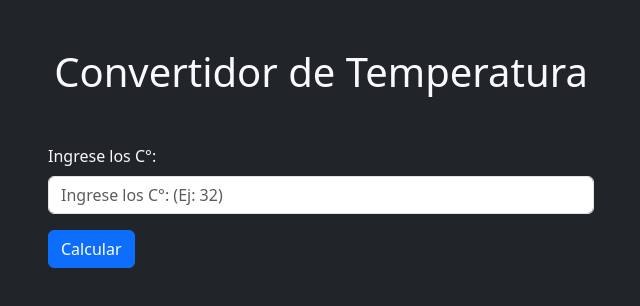
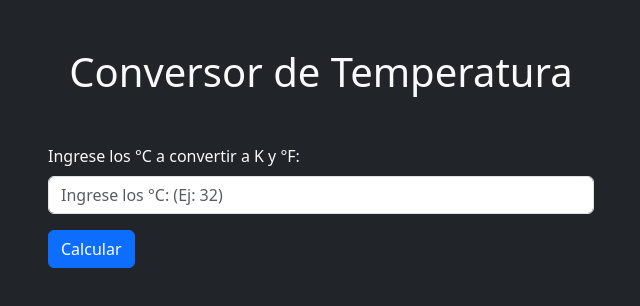
Before and after one commit to Menegerdelen/ejercicioConversorTemperatura, a plain HTML site: page index.html in a window 1280 px wide. Shown: the whole page, without its empty margins (319-959 px from the left). Drawn offline with nearby package versions, Linux system fonts and the light colour scheme.

Commit message:
correccion

```diff
--- a/index.html
+++ b/index.html
@@ -13,14 +13,14 @@
 <section class="m-5">
     <div id="formulario" class="container">
         <div class="text-center my-5">
-            <h1>Convertidor de Temperatura</h1>
+            <h1>Conversor de Temperatura</h1>
         </div>
         <form>
             <div class="row justify-content-center">
                 <div class="col-md-6">
                     <div class="mb-3">
-                        <label for="datosCelsius" class="form-label">Ingrese los C°: </label>
-                        <input type="text" class="form-control" id="datosCelsius" placeholder="Ingrese los C°: (Ej: 32)">
+                        <label for="datosCelsius" class="form-label">Ingrese los °C a convertir a K y °F: </label>
+                        <input type="text" class="form-control" id="datosCelsius" placeholder="Ingrese los °C: (Ej: 32)">
                     </div>
                     <button type="button" id="calcular" class="btn btn-primary">Calcular</button>
                 </div>
```
